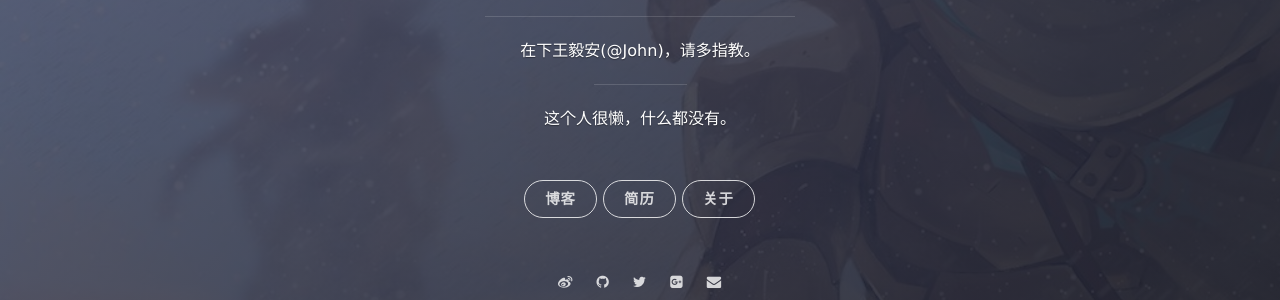
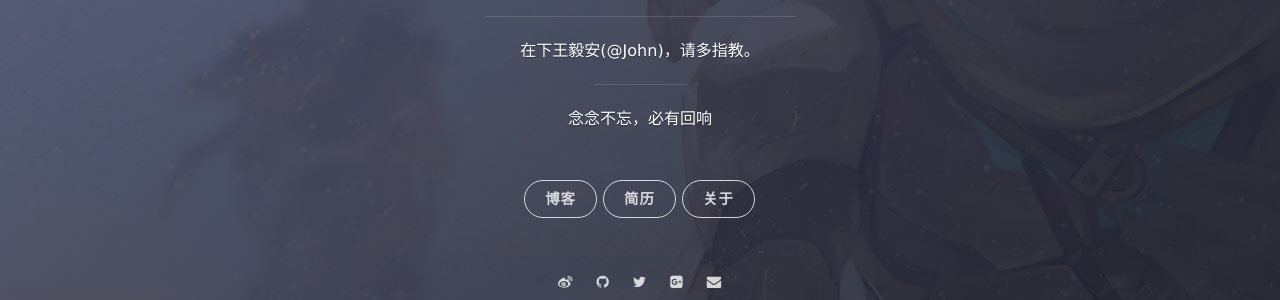
Before and after one commit to oneyian/oneyian.github.com, a Jekyll site: the page built from index.html, in a window 1280 px wide. Shown: the part 398-698 px from the top of the page. Built offline with Jekyll 4.4.1, drawn with Linux system fonts in a browser that asks for light colours; nearby versions of some CDN libraries; the list of posts is cut into pages by our own code.

Commit message:
修改背景音乐

```diff
--- a/_config.yml
+++ b/_config.yml
@@ -1,7 +1,7 @@
 # Basic
 title: 游客
 subtitle: 仗剑走天涯
-welcome_message: 这个人很懒，什么都没有。
+welcome_message: 念念不忘，必有回响
 description: 在下王毅安(@John)，请多指教。
 creator: <a href="http://oneyian.cn">@John</a>
 
--- a/_includes/social.html
+++ b/_includes/social.html
@@ -1,6 +1,5 @@
 <nav class="cover-navigation navigation--social">
   <ul class="navigation">
-<audio autoplay src="/assets/music/yuanyang.mp3"></audio>
 
   {% if site.social.weibo %}
   <!-- Weibo -->
--- a/index.html
+++ b/index.html
@@ -4,6 +4,7 @@
 
 <div class="main-post-list hidden">
 
+<audio autoplay src="/assets/music/yuanyang.mp3"></audio>
   <ol class="post-list">
     {% for post in paginator.posts %}
     <li>
```
